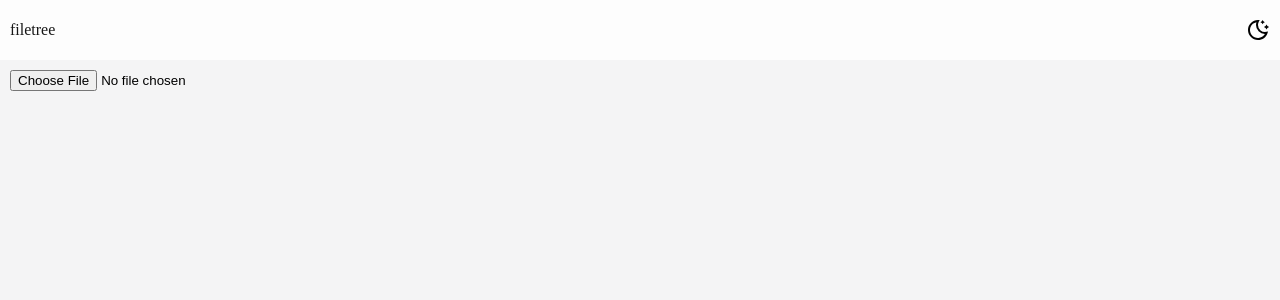
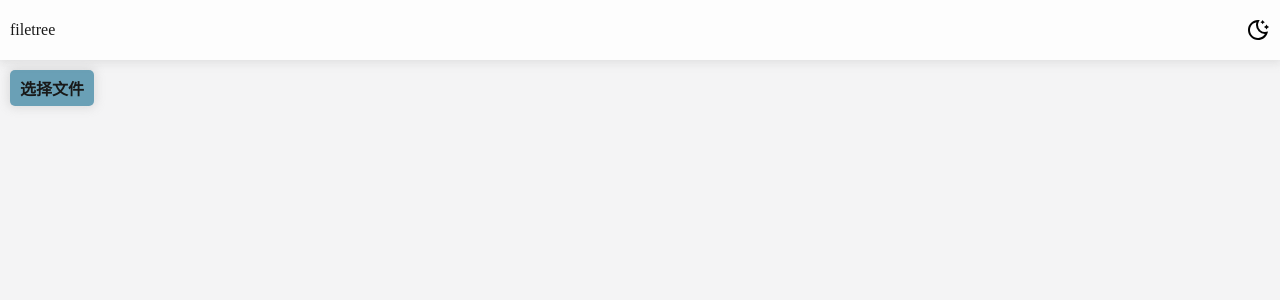
Before and after one commit to zhenghaoyang24/filetree, a Vue app: page / in a window 1280 px wide. Shown: the top 300 px of the page. Built offline with nearby package versions, Linux system fonts and the light colour scheme.

Commit message:
dev:finish tree node , dev file info

```diff
--- a/src/App.vue
+++ b/src/App.vue
@@ -1,31 +1,54 @@
 <script setup lang="ts">
-import {onBeforeMount, ref} from "vue"
+import {onBeforeMount, provide, ref} from "vue"
 import NavBar from "@/components/NavBar.vue";
 import TreeNode from './components/TreeNode.vue';
 import {useInfoStore} from "@/stores/info.ts";
+
 const store = useInfoStore();
 onBeforeMount(() => {
   store.storeGetTheme()
 })
+
 interface FileItem {
   name: string;
   path: string;
   children?: FileItem[];
   collapsed?: boolean;
 }
+// 文件信息
+const fileInfo = ref<{
+  name: string;
+  type: string;
+  path: string;
+  size: number;
+  lastModified: string;
+} | null>(null);
+// 提供更新文件信息的方法
+const updateFileInfo = (info: {
+  name: string;
+  type: string;
+  path: string;
+  size: number;
+  lastModified: string;
+}) => {
+  fileInfo.value = info;
+};
+provide('updateFileInfo', updateFileInfo);
+
 const fileMap = ref<Record<string, File>>({}); // 存储文件路径和 File 对象的映射
 const fileTree = ref<FileItem[]>([]);
 // 处理文件夹选择
 const handleFolderSelect = (event: Event) => {
   const input = event.target as HTMLInputElement;
-  if (input.files) {
+  if (input.files !== null && input.files.length > 0) {
+    fileInfo.value = null
     fileTree.value = buildFileTree(input.files);
     buildFileMap(input.files);
   }
 };
 // 构建文件树
 const buildFileTree = (files: FileList): FileItem[] => {
-  const root: FileItem = { name: 'Root', path: '', children: [] };
+  const root: FileItem = {name: 'Root', path: '', children: []};
   for (let i = 0; i < files.length; i++) {
     const file = files[i];
     const pathParts = file.webkitRelativePath.split('/');
@@ -36,7 +59,7 @@ const buildFileTree = (files: FileList): FileItem[] => {
       if (existingPath) {
         currentLevel = existingPath.children || [];
       } else {
-        const newItem: FileItem = { name: part, path: file.webkitRelativePath };
+        const newItem: FileItem = {name: part, path: file.webkitRelativePath};
         if (j < pathParts.length - 1) {
           newItem.children = [];
         }
@@ -60,15 +83,71 @@ const buildFileMap = (files: FileList) => {
 <template>
   <NavBar></NavBar>
   <main class="main-box">
-    <input type="file" id="directoryInput" webkitdirectory @change="handleFolderSelect" />
-    <TreeNode v-if="fileTree.length > 0" :files="fileTree" :fileMap="fileMap" />
+    <div class="file-tree">
+      <label class="custom-file-label">
+        <input type="file" style="display: none" id="directoryInput" webkitdirectory @change="handleFolderSelect"/>
+        选择文件
+      </label>
+      <TreeNode v-if="fileTree.length > 0" :files="fileTree" :fileMap="fileMap"/>
+    </div>
+    <div class="file-info" v-if="fileInfo">
+      <div class="file-info-title">文件属性</div>
+      <div>文件名：{{fileInfo?.name}}</div>
+      <div>文件大小：{{fileInfo?.size}} k</div>
+      <div>相对路径：{{fileInfo?.path}}</div>
+      <div>文件类型：{{fileInfo?.type}}</div>
+      <div>修改时间：{{fileInfo?.lastModified}}</div>
+    </div>
   </main>
 </template>
 
 <style scoped lang="less">
-.main-box{
+
+
+.main-box {
+  display: flex;
+  justify-content: space-between;
   padding: calc(@nav-height + 10px) 10px 10px 10px;
+  .file-tree {
+    .custom-file-label {
+      background-color: #6aa0b6; /* 背景颜色 */
+      color: var(--p-text-color); /* 字体颜色 */
+      font-weight: bold;
+      padding: 6px 10px;
+      border: none;
+      border-radius: 5px;
+      cursor: pointer;
+      font-size: 16px;
+      display: inline-block;
+      box-shadow: 0 0 10px 2px var(--box-shadow-color);
+      transition: background-color 150ms;
+      &:hover {
+        background-color: #8cccd5; /* 悬停时的背景颜色 */
+      }
+    }
+
+  }
+  .file-info{
+    box-shadow: 0 0 10px 2px var(--box-shadow-color);
+    padding: 10px;
+    right: 10px; /* 距离右侧 0 */
+    position: fixed;
+    max-width: 400px;
+    border-radius: 9px;
+    background-color: var(--nav-bg-color);
+    color: var(--p-text-color);
+    .file-info-title{
+      font-size: 16px;
+      font-weight: bolder;
+      padding-bottom: 6px;
+    }
+    >div{
+      padding: 3px;
+      font-size: 15px;
+    }
+  }
 }
+
 input {
   margin-bottom: 20px;
 }
--- a/src/assets/theme.less
+++ b/src/assets/theme.less
@@ -6,6 +6,7 @@
     --p-text-color:@p-text-color-light;
     --line-color:@line-color-light;
     --label-bg-color:@label-bg-color-light;
+    --box-shadow-color:@box-shadow-color-light;
 }
 :root[theme="dark"]{
     --nav-bg-color: @nav-bg-color-dark;
@@ -13,4 +14,5 @@
     --p-text-color:@p-text-color-dark;
     --line-color:@line-color-dark;
     --label-bg-color:@label-bg-color-dark;
+    --box-shadow-color:@box-shadow-color-dark;
 }
--- a/src/assets/variables.less
+++ b/src/assets/variables.less
@@ -7,11 +7,14 @@
 @p-bg-color-light: #f4f4f5;
 @p-bg-color-dark: #161618;
 // text
-@p-text-color-light: #171717;
-@p-text-color-dark: #d8d8d8;
+@p-text-color-light: #191919;
+@p-text-color-dark: #e8e8e8;
 // line color
 @line-color-light: #ccc;
 @line-color-dark: #3e3e3e;
 //label bg color
 @label-bg-color-light: rgba(168, 168, 168, 0.51);
 @label-bg-color-dark: rgba(62, 62, 62, 0.67);
+// box shadow
+@box-shadow-color-light: rgba(165, 165, 165, 0.3);
+@box-shadow-color-dark: rgba(11, 11, 11, 0.4);
--- a/src/components/NavBar.vue
+++ b/src/components/NavBar.vue
@@ -13,6 +13,7 @@ import ThemeChangeBtn from "@/components/ThemeChangeBtn.vue";
 
 <style scoped lang="less">
 .navbar {
+  box-shadow: 0 0 10px 2px var(--box-shadow-color);
   z-index: 10;
   position: fixed;
   padding: 0 10px;
--- a/src/components/TreeNode.vue
+++ b/src/components/TreeNode.vue
@@ -1,5 +1,5 @@
 <script setup lang="ts">
-import {defineProps, ref} from 'vue';
+import {defineProps, inject, ref} from 'vue';
 import {Icon} from "@iconify/vue";
 
 interface FileItem {
@@ -20,6 +20,14 @@ const toggleCollapse = (item: FileItem) => {
     item.collapsed = !item.collapsed;
   }
 };
+// 注入 updateFileInfo 方法
+const updateFileInfo = inject<(fileInfo: {
+  name: string;
+  type: string;
+  path: string;
+  size: number;
+  lastModified: string;
+}) => void>('updateFileInfo');
 
 // 处理点击事件
 const handleItemClick = (item: FileItem) => {
@@ -27,13 +35,14 @@ const handleItemClick = (item: FileItem) => {
     toggleCollapse(item); // 如果是文件夹，切换折叠状态
   } else {
     const file = props.fileMap[item.path];
-    if (file) {
-      console.log('文件名称:', item.name);
-      console.log('文件路径:', item.path);
-      console.log('文件类型:', file.type ? file.type : '未知');
-      console.log('文件大小:', file.size + ' bytes');
-      console.log('创建时间:', file.lastModified ? new Date(file.lastModified).toLocaleString() : '未知');
-      console.log('修改时间:', file.lastModified ? new Date(file.lastModified).toLocaleString() : '未知');
+    if (file && updateFileInfo) {
+      updateFileInfo({
+        name: item.name,
+        type: file.type ? file.type : '未知',
+        path: file.webkitRelativePath,
+        size: file.size,
+        lastModified: file.lastModified ? new Date(file.lastModified).toLocaleString() : '未知',
+      });
     }
   }
 };
```
